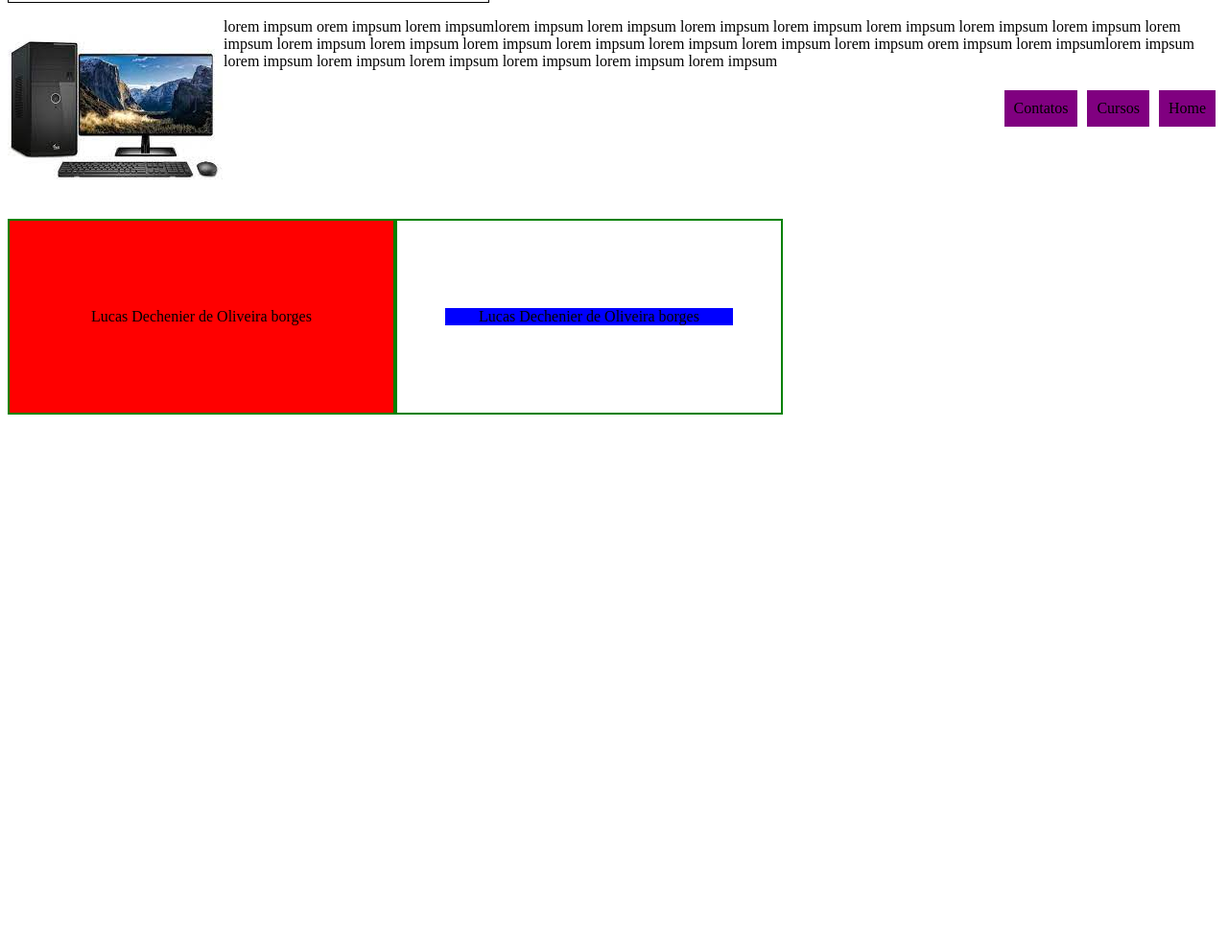
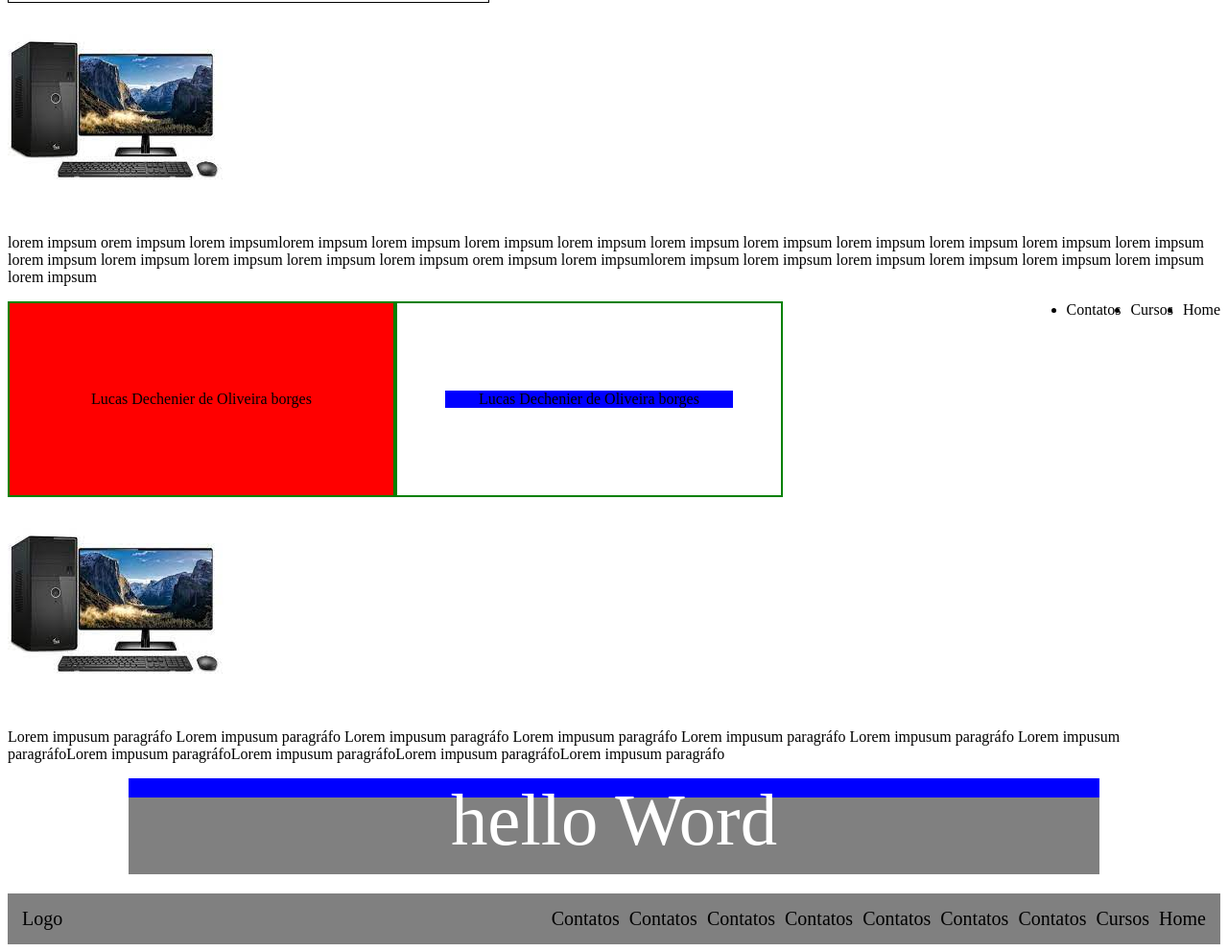
Before and after one commit to lucasDechenier/study_css_intermediate, a plain HTML site: page ap_Overflow/ap_Overflow.html in a window 1280 px wide. Shown: the part 1177-2169 px from the top of the page at 96% size. Before the commit the page ends 1609 px from the top, so only its background shows below. Drawn offline with Linux system fonts and the light colour scheme.

Commit message:
Terminando CSS com Media Queries

```diff
--- a/ap_Overflow/ap_Overflow.html
+++ b/ap_Overflow/ap_Overflow.html
@@ -48,5 +48,35 @@
         </div>
     </div>
 
+    <img src="../assets/computador.jpg">
+    <p>Lorem impusum paragráfo Lorem impusum paragráfo Lorem impusum paragráfo Lorem impusum paragráfo Lorem impusum paragráfo Lorem impusum paragráfo
+        Lorem impusum paragráfoLorem impusum paragráfoLorem impusum paragráfoLorem impusum paragráfoLorem impusum paragráfo
+    </p>
+    <div class="header">
+        <div class ="content">
+            hello Word
+
+        </div>
+
+    </div>
+
+    <div class = "head">
+        <div class = "logo">
+        Logo
+        </div>
+        <ul class = "menu">
+            <li>Home</li>
+            <li>Cursos</li>
+            <li>Contatos</li>
+            <li>Contatos</li>
+            <li>Contatos</li>
+            <li>Contatos</li>
+            <li>Contatos</li>
+            <li>Contatos</li>
+            <li>Contatos</li>
+
+        </ul>
+    </div>
+
 </body>
 </html>
--- a/ap_Overflow/style.css
+++ b/ap_Overflow/style.css
@@ -76,10 +76,11 @@
     Clear: tira os elementos flutando (clear:left; clear:both;)
 */
 img{
-    float: left;
+    display: block;
+    clear: both;
 }
 
-ul{
+/*ul{
     list-style: none;
 }
 
@@ -88,7 +89,7 @@ li{
     padding: 10px;
     background-color: purple;
     margin: 5px;
-}
+}*/
 
 /*Alinhamento Vertial */
 .card{
@@ -112,3 +113,70 @@ li{
     background-color: blue;
     transform: translate(-50%,-50%);
 }
+
+/* responsividade */
+
+.header{
+    margin: auto;
+    width: 80%;
+    height: 100px;
+    background-color: gray;
+}
+.content{
+    width: 100%;
+    height: 20%;
+    background-color: blue;
+    color: white;
+    text-align: center;
+    font-size: 6vw;
+}
+
+/* Media Queries */
+
+.head{
+    overflow: hidden;
+    margin: auto;
+    margin-top: 20px;
+    padding: 15px;
+    font-size: 20px;
+    background-color: grey;
+}
+
+.menu{
+    list-style: none;
+    margin: 0;
+    padding: 0;
+    float: right;
+}
+
+li{
+    float: right;
+    margin-left: 10px;
+}
+
+.logo{
+    float: left;
+}
+
+/* Pense na responsividade na forma de largura */
+
+@media screen and (max-width: 840px) {
+    .logo{
+        float: none;
+        text-align: center;
+    }
+    .menu{
+        margin-top: 20px;
+        float: none;
+        text-align: center;
+    }
+    li{
+        float: none;
+        margin-bottom: 5px;
+        padding: 10px;
+    }
+    .head{
+        background-color: chartreuse;
+    }
+
+}
```
